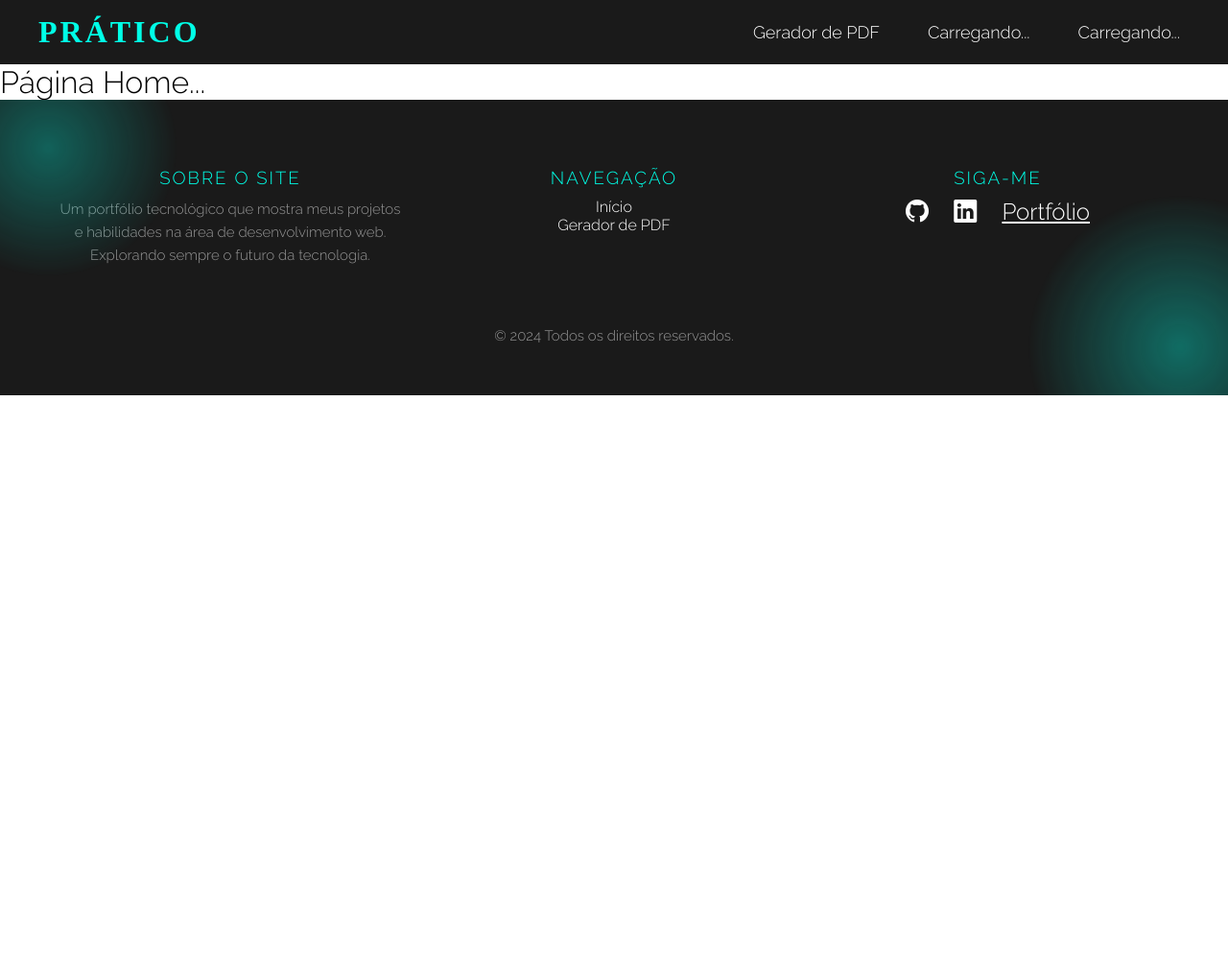
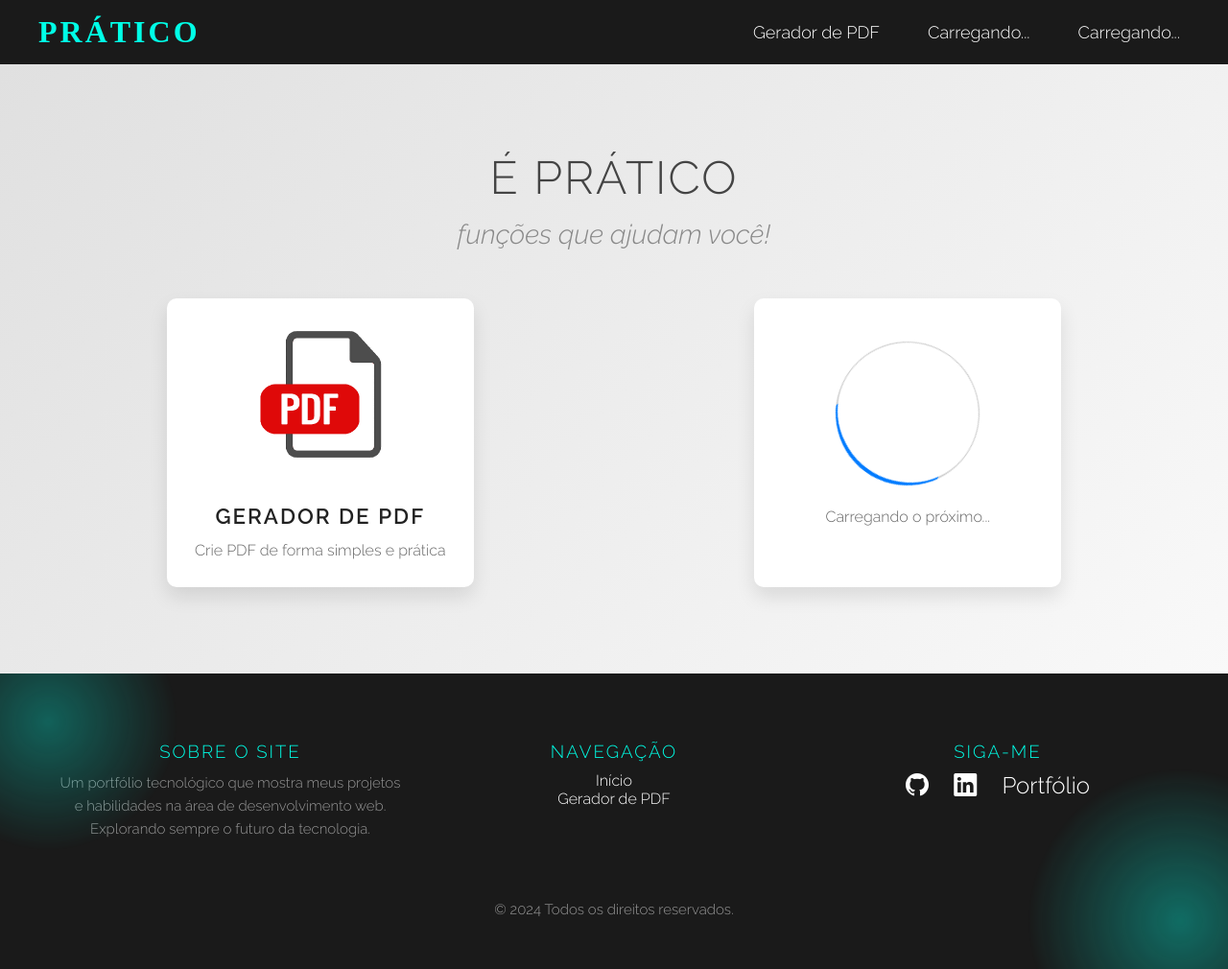
Before and after one commit to Emerson-Front/site_pratico, a PHP site: template mvc/views/pages/HomeView.php in a window 1280 px wide. Shown: the whole page at 96% size. Before the commit the page ends 412 px from the top, so only its background shows below. Run offline with PHP 8.4, Linux system fonts and the light colour scheme; the template is opened without the code that fills it, so the values that code supplies are empty; some web fonts are replaced.

Commit message:
página home finalizada

```diff
--- a/css/footer.css
+++ b/css/footer.css
@@ -52,6 +52,7 @@ ul li a {
 .social-icons a {
     color: #fff;
     margin: 0 10px;
+    text-decoration: none;
     transition: transform 0.3s;
 }
 
--- /dev/null
+++ b/css/home.css
@@ -0,0 +1,103 @@
+.home {
+    text-align: center;
+    padding: 90px 0;
+    background: linear-gradient(135deg, #e0e0e0, #f9f9f9);
+}
+
+.home h1 {
+    font-size: 3rem;
+    color: #444;
+    margin-bottom: 15px;
+    text-transform: uppercase;
+    letter-spacing: 2px;
+}
+
+.home h2 {
+    font-size: 1.75rem;
+    color: #888;
+    margin-bottom: 35px;
+    font-style: italic;
+}
+
+.home #projetos {
+    margin-top: 50px;
+    display: flex;
+    justify-content: space-around;
+    gap: 25px;
+    flex-wrap: wrap;
+}
+
+.home #projetos a {
+    width: 320px;
+    height: auto;
+    padding: 25px;
+    background-color: #ffffff;
+    border-radius: 10px;
+    box-shadow: 0 10px 20px rgba(0, 0, 0, 0.1);
+    transition: all 0.4s ease;
+    text-decoration: none;
+}
+
+.home #projetos a:hover {
+    transform: translateY(-12px) scale(1.05);
+    box-shadow: 0 12px 24px rgba(0, 0, 0, 0.15);
+    cursor: pointer;
+}
+
+.home #projetos a img {
+    width: 100%;
+    height: auto;
+    border-radius: 10px 10px 0 0;
+    margin-bottom: 15px;
+}
+
+.home #projetos h3 {
+    color: #222;
+    font-weight: 600;
+    margin: 20px 0 10px;
+    font-size: 1.4rem;
+}
+
+.home #projetos p {
+    color: #666;
+    font-size: 1rem;
+    line-height: 1.6;
+}
+
+
+
+/* Carregando */
+.loading-spinner {
+    margin: 20px auto;
+    width: 150px;
+    height: 150px;
+    border: 1px solid #ccc;
+    border-top: 4px solid #007bff;
+    border-radius: 50%;
+    animation: spin 1s linear infinite;
+}
+
+@keyframes spin {
+    0% {
+        transform: rotate(0deg);
+    }
+
+    100% {
+        transform: rotate(360deg);
+    }
+}
+
+
+
+
+
+@media (max-width: 768px) {
+    .home #projetos {
+        flex-direction: column;
+        align-items: center;
+    }
+
+    .home {
+        padding: 70px 20px;
+    }
+}
--- a/css/styles.css
+++ b/css/styles.css
@@ -7,8 +7,14 @@
 /* Bootstrap */
 @import url("https://cdn.jsdelivr.net/npm/bootstrap-icons@1.11.3/font/bootstrap-icons.min.css");
 
+/* Templates */
 @import url('header.css');
 @import url('footer.css');
+
+/* Pages */
+@import url('home.css');
+@import url('pdf.css');
+
 
 * {
     margin: 0;
--- a/mvc/views/pages/HomeView.php
+++ b/mvc/views/pages/HomeView.php
@@ -1 +1,25 @@
-<h1>Página Home...</h1>
+<div class="home">
+
+    <div class="centralizar">
+
+        <h1>É Prático</h1>
+        <h2>funções que ajudam você!</h2>
+
+        <section id="projetos">
+            <a href="pdf" class="pdf">
+                <img src="mvc/views/imagens/png_pdf.png" alt="Imagem em png do PDF">
+                <h3>Gerador de PDF</h3>
+                <p>Crie PDF de forma simples e prática</p>
+            </a>
+
+
+            <a href="#" class="carregando">
+                <div class="loading-spinner"> </div>
+                <p>Carregando o próximo...</p>
+            </a>
+
+        </section>
+
+    </div>
+
+</div>
```
Also changed, not shown: css/pdf.css (added), mvc/views/imagens/png_pdf.png (added).
